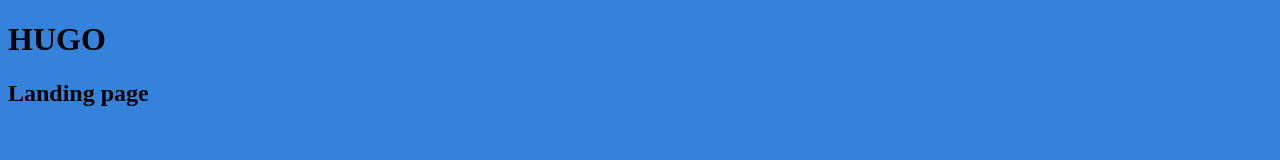
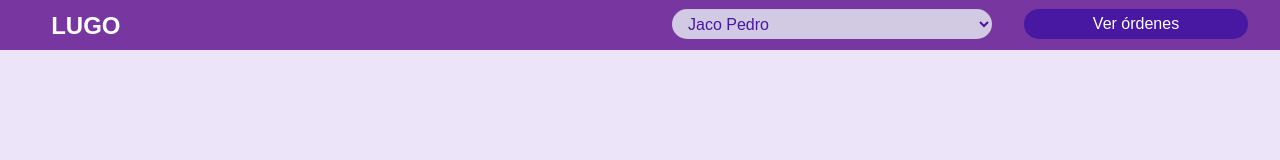
Before and after one commit to SamuelPaz10/App_Hugo, a plain HTML site: page index.html in a window 1280 px wide. Drawn offline with Linux system fonts and the light colour scheme.

Commit message:
Finalizando la parte del menú.

```diff
--- a/css/style_index.css
+++ b/css/style_index.css
@@ -1,3 +1,49 @@
 body {
-    background-color: rgb(53, 130, 218);
+    background-color: rgb(236, 229, 250);
 }
+
+nav {
+    background-color: #7736a0;
+    height: 50px;
+    margin:-8px;
+    display: flex;
+
+}
+
+nav input {
+    border: none;
+    border-radius: 15px;
+    font-size: 16px;
+    height: 60%;
+    margin-top: 9px;
+    outline: 0;
+    width: 35%;
+    background-color: #4818a3;
+    color: #ffffff;
+    box-shadow: 0 1px 0 rgba(0, 0, 0, 0.03) inset;
+
+}
+
+nav select {
+    border: none;
+    border-radius: 15px;
+    font-size: 16px;
+    height: 60%;
+    margin-top: 9px;
+    outline: 0;
+    width: 50%;
+    background-color: #d2c9e2;
+    color: #4818a3;
+    box-shadow: 0 1px 0 rgba(0, 0, 0, 0.03) inset;
+    padding-left: 12px;
+}
+
+#nav1 {
+    width: 50%;
+}
+
+#nav2 {
+    width: 50%;
+    display: flex;
+    justify-content: space-evenly;
+}
--- a/index.html
+++ b/index.html
@@ -10,7 +10,20 @@
     <title>HUGO</title>
 </head>
 <body>
-    <h1>HUGO</h1>
-    <h2>Landing page</h2>
+    <nav>
+        <div name="nav1" id="nav1">
+            <h1 style="margin-top: -12px; margin-left: 8%;">
+                <p style="color: #fff; font-family: Arial, Helvetica, sans-serif;">LUGO</p>
+            </h1>
+        </div>
+        <div name="nav2" id="nav2">
+            <select name="ver" id="">
+                <option value="Jaco Pedro">Jaco Pedro</option>
+                <option value="Alexandra Sarahí">Alexandra Sarahí</option>
+                <option value="Erlin Aplícano">Erlin Aplícano</option>
+            </select>
+            <input name="ver" type="button" value="Ver órdenes">
+        </div>
+    </nav>
 </body>
 </html>
```
